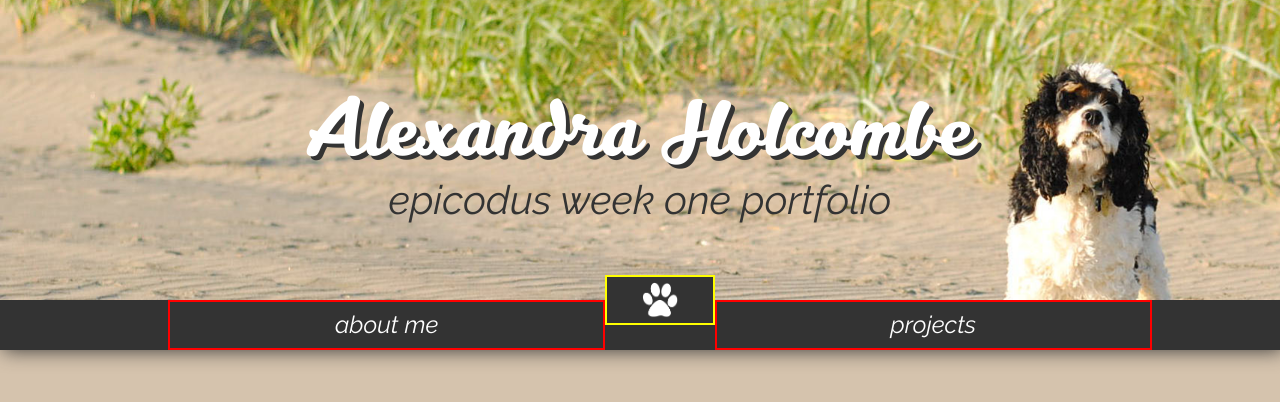
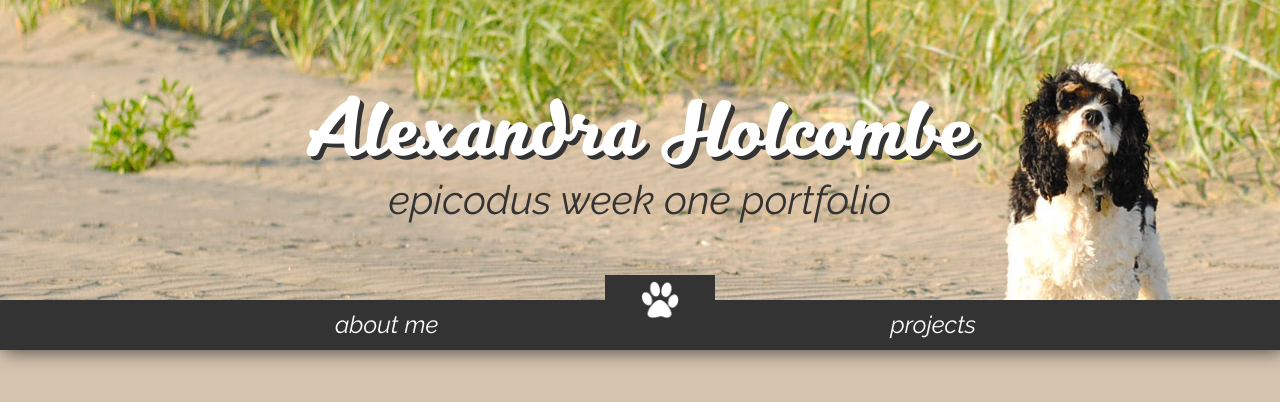
Before and after one commit to alexandraholcombe/cr-intro-week1, a plain HTML site: page index.html in a window 1280 px wide. Drawn offline with Linux system fonts and the light colour scheme.

Commit message:
Adjust padding of pawprint graphic add main container div

```diff
--- a/css/style.css
+++ b/css/style.css
@@ -90,19 +90,20 @@ ul.navbar-new {
 li.navbar-new {
   z-index: 10;
   display: table-cell;
-  margin: 0px 40px;
+  /*margin: 0px 40px;*/
   text-align: center;
   width: 40%;
-  border: 2px solid red;
+  /*border: 2px solid red;*/
 }
 
 li.navbar-img {
   width: 10%;
-  border: 2px solid yellow;
+  /*border: 2px solid yellow;*/
   /*height: 100%;*/
   position: relative;
   top: 50%;
   transform: translateY(-50%);
+  padding: 1px 1px;
 }
 
 .navbar-new img {
--- a/index.html
+++ b/index.html
@@ -27,6 +27,8 @@
       <!--/NAVBAR-->
 
       <!--CONTAINER-->
-
+      <div class="container">
+      </div>
+      <!--/CONTAINER-->
   </body>
 </html>
```
